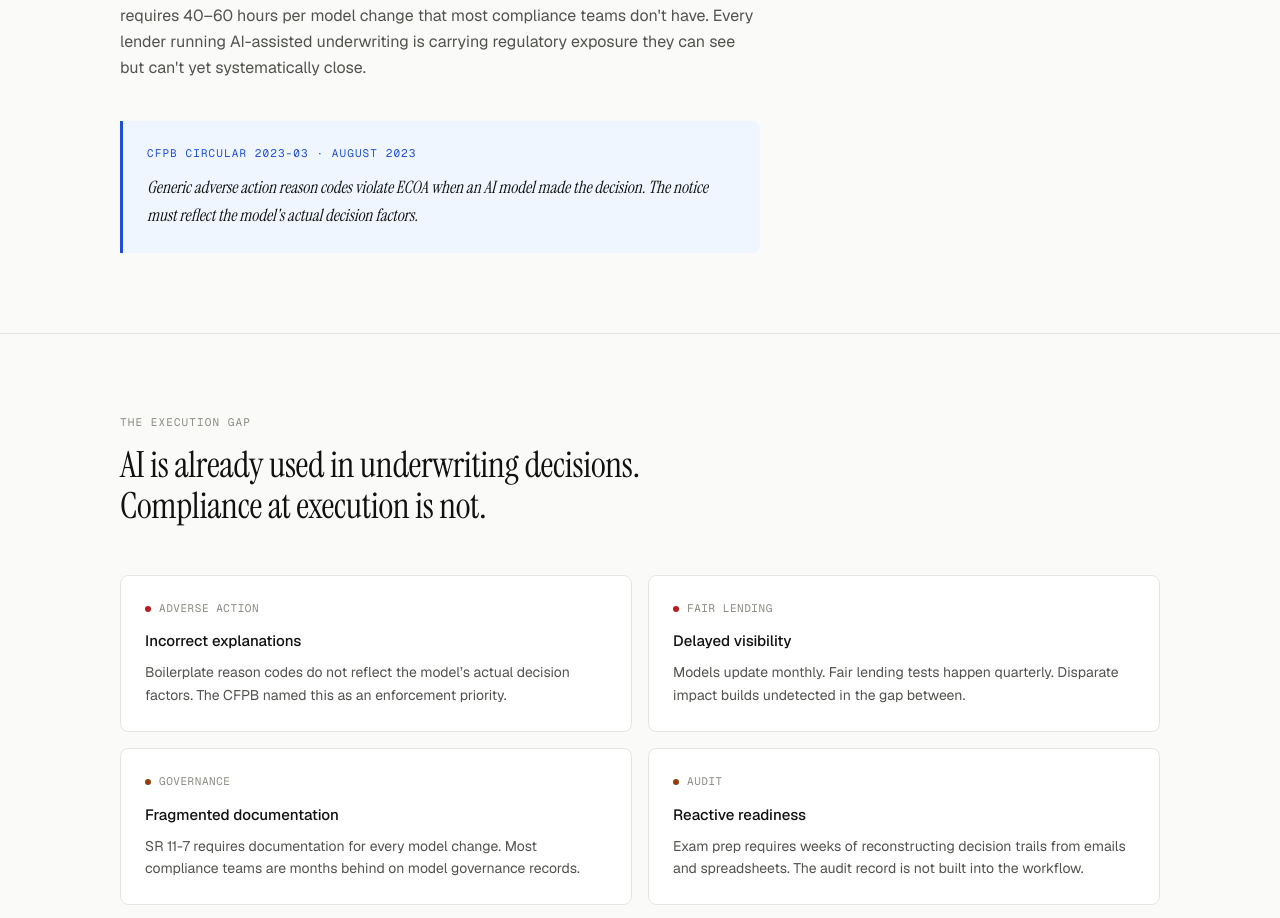
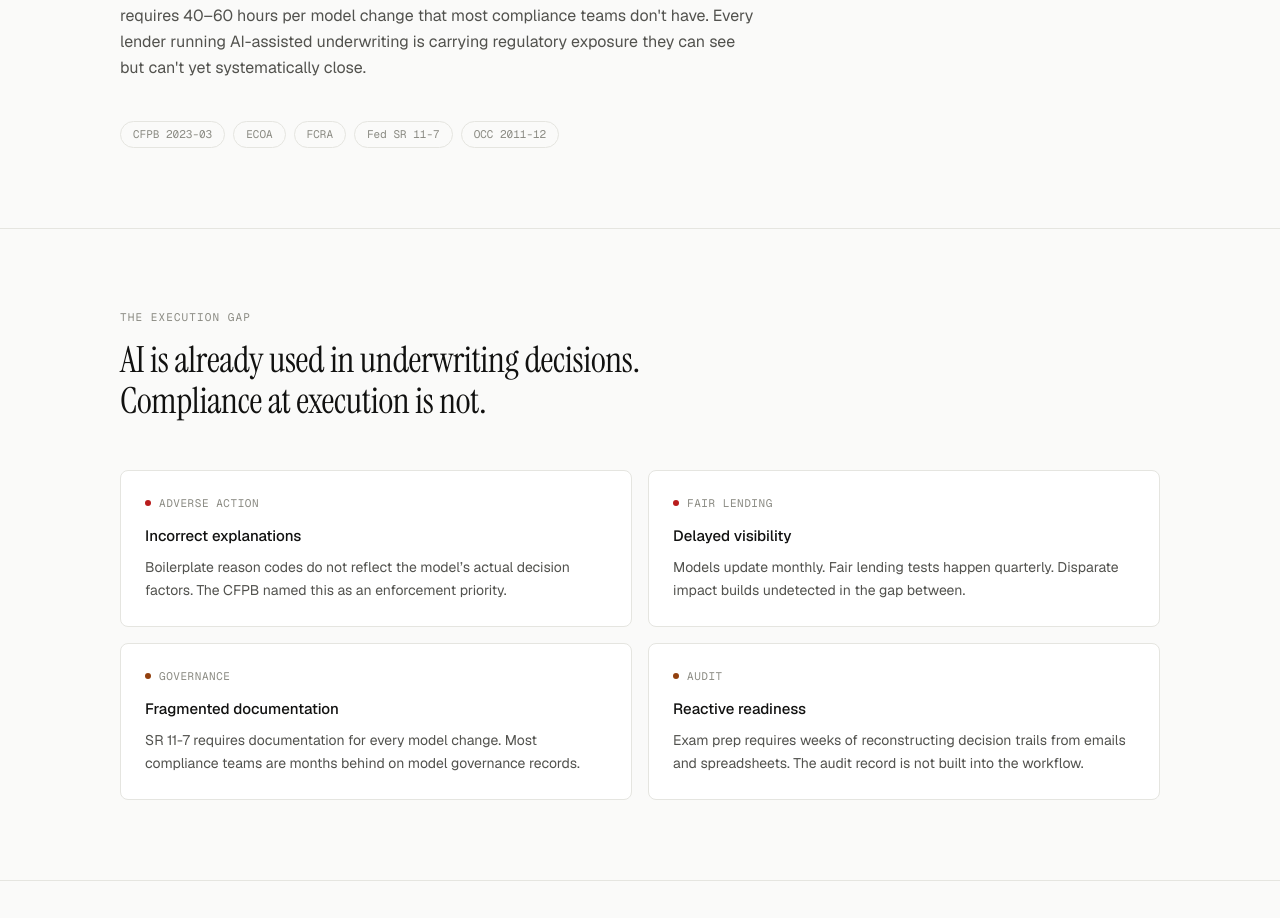
Before and after one commit to buddanaveenkumar-dev/alstro-website, a Next.js app: page / in a window 1280 px wide. Shown: the part 2146-3064 px from the top of the page. Built offline with nearby package versions, Linux system fonts and the light colour scheme; no server answers.

Commit message:
WhyNow: replace CFPB explainer with regulation reference pills
Co-Authored-By: Claude Opus 4.6 (1M context) <noreply@anthropic.com>

```diff
--- a/components/WhyNow.tsx
+++ b/components/WhyNow.tsx
@@ -46,19 +46,15 @@ export default function WhyNow() {
           </p>
         </motion.div>
 
-        {/* CFPB Callout */}
-        <motion.div
-          {...fadeUp}
-          className="max-w-[640px] bg-accent-light border-l-[3px] border-l-accent rounded-r-lg p-6"
-        >
-          <p className="text-[11px] font-mono text-accent uppercase tracking-widest mb-3">
-            CFPB Circular 2023-03 · August 2023
-          </p>
-          <p className="font-heading text-[17px] text-text leading-relaxed italic">
-            Generic adverse action reason codes violate ECOA when an AI model
-            made the decision. The notice must reflect the model&apos;s actual
-            decision factors.
-          </p>
+        <motion.div {...fadeUp} className="flex flex-wrap gap-2 max-w-[640px]">
+          {["CFPB 2023-03", "ECOA", "FCRA", "Fed SR 11-7", "OCC 2011-12"].map((reg) => (
+            <span
+              key={reg}
+              className="text-[11px] font-mono text-text-muted border border-border rounded-full px-3 py-1"
+            >
+              {reg}
+            </span>
+          ))}
         </motion.div>
       </div>
     </section>
```
